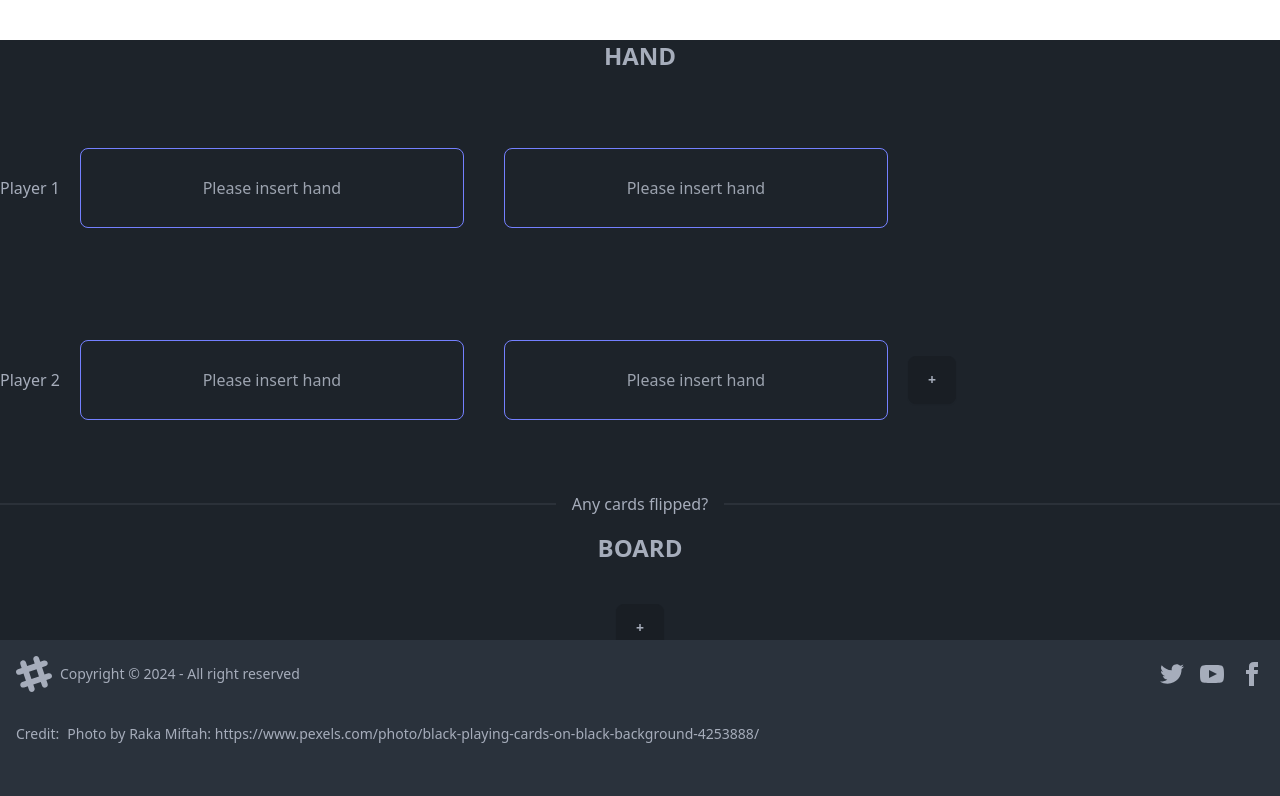
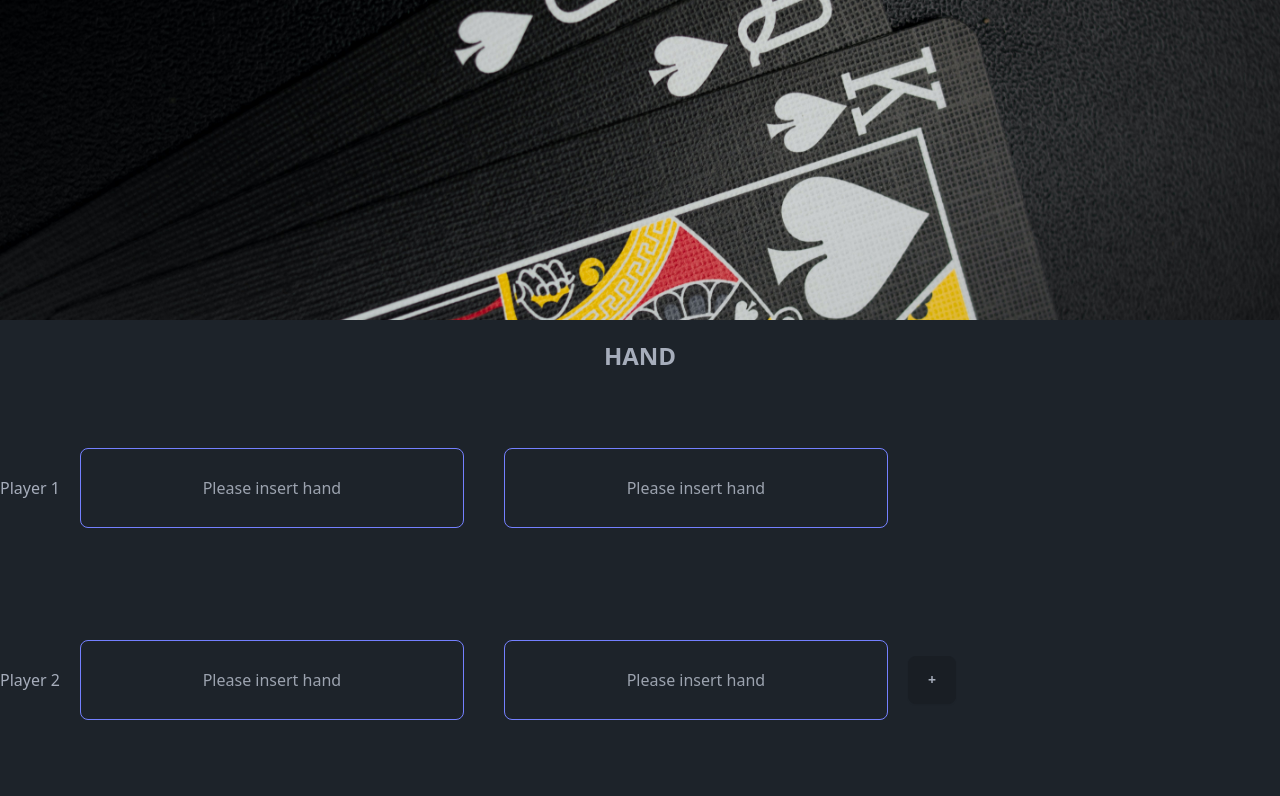
Before and after one commit to Ken-Ken-Need/Texas-Hold-em-Calculator-Site, a Next.js app: page / in a window 1280 px wide. Shown: the top 796 px of the page. Built offline with nearby package versions, Linux system fonts and the light colour scheme.

Commit message:
Added header picture

```diff
--- a/src/pages/index.js
+++ b/src/pages/index.js
@@ -25,6 +25,7 @@ export default function Home() {
     // Inputbox display
     // and the button for adding players
     <div data-theme="dark" className="flex, flex-col, space-y-5">
+      <div className="w-screen h-80 bg-[url('/PokerHeader.jpg')] bg-cover bg-center "></div>
       <p className="flex flex-col items-center text-2xl font-black mt-10 ">
         HAND
       </p>
@@ -91,7 +92,7 @@ export default function Home() {
       </div>
 
       {/* Footer */}
-      <div class="absolute inset-x-0 bottom-0 bg-neutral h-40 ">
+      <div class="bg-neutral h-40 ">
         <Footer></Footer>
       </div>
     </div>
```
